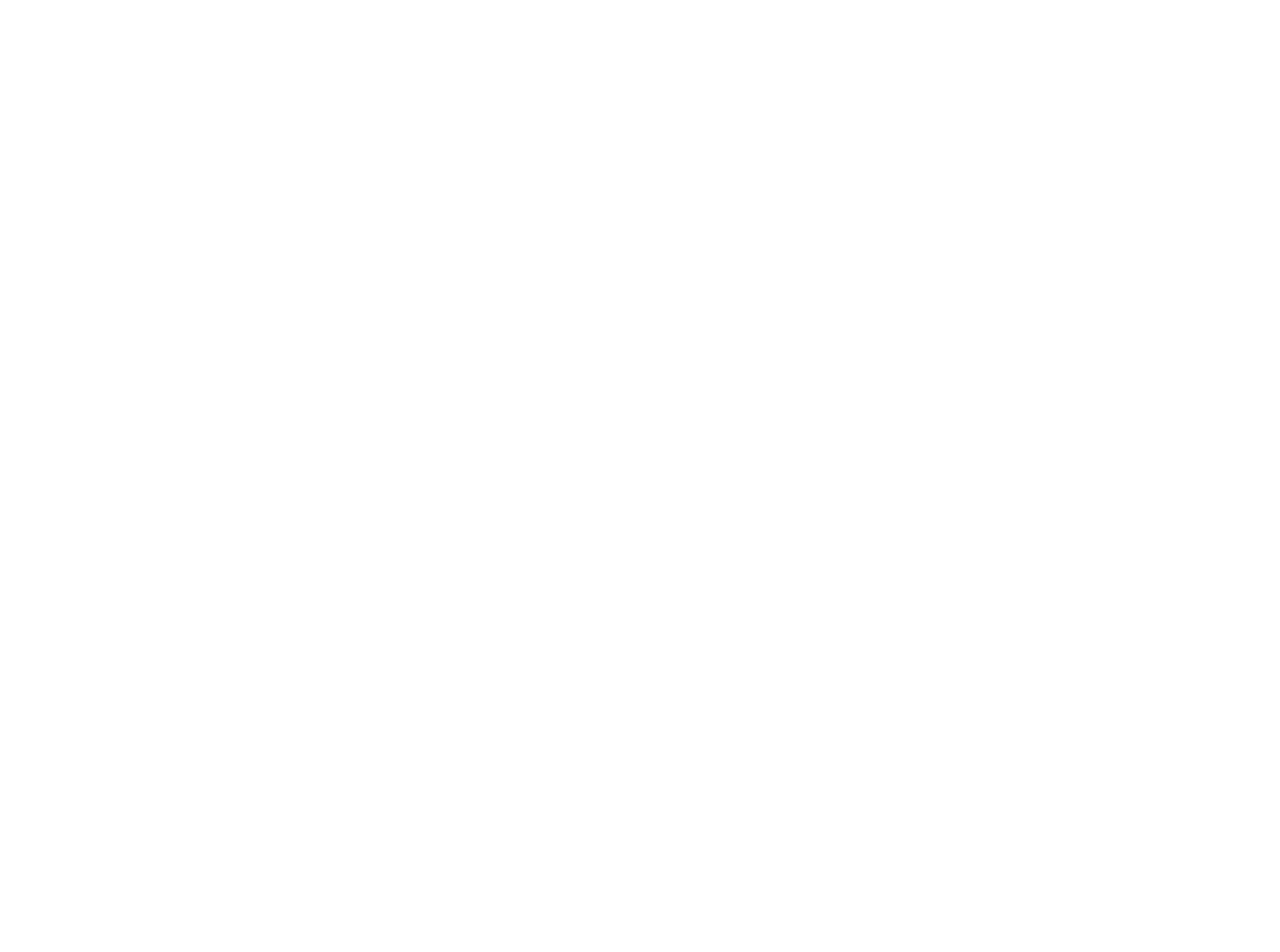
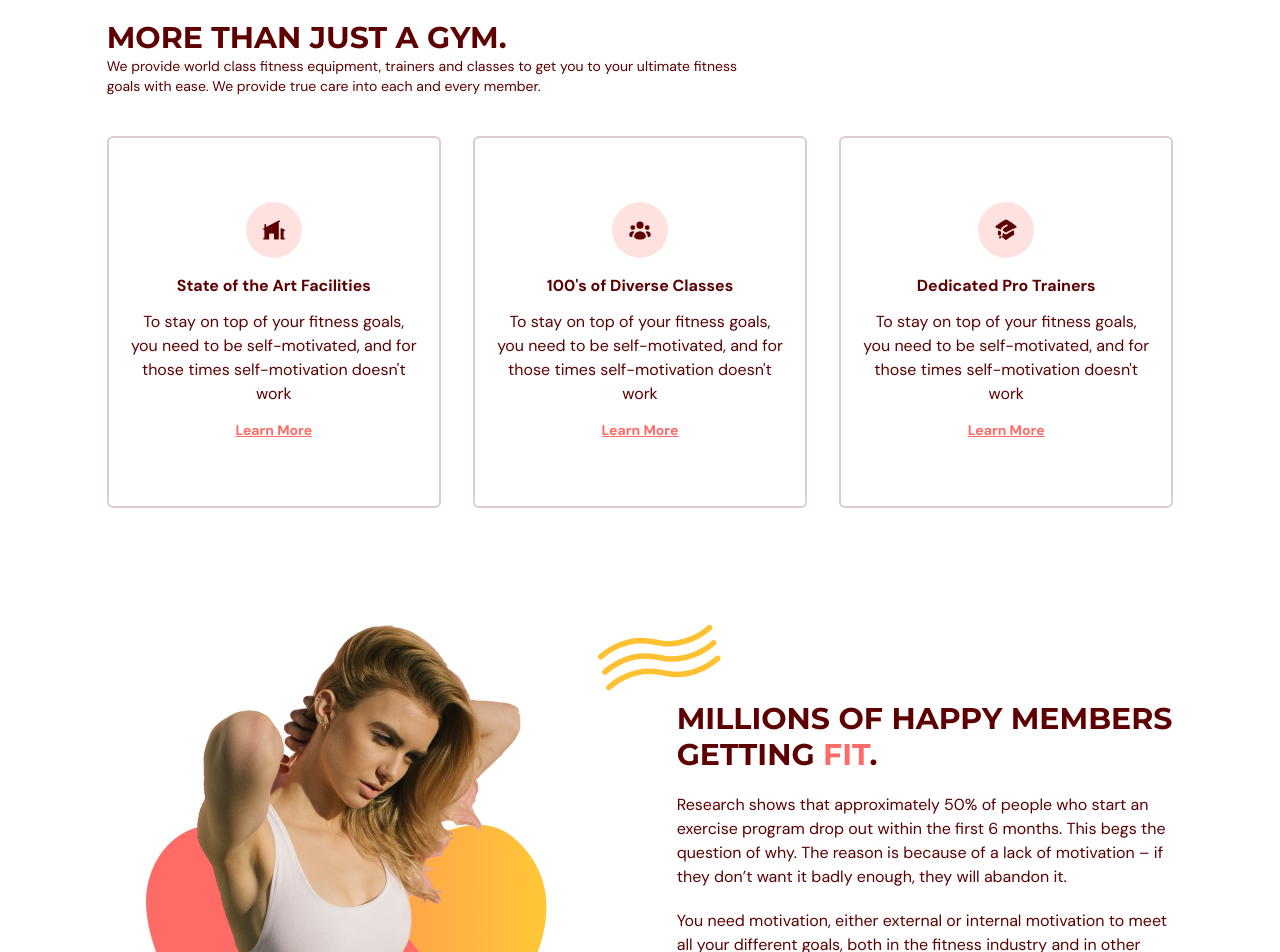
Before and after one commit to destinyamba/gym-website, a React (Vite) app in the folder gym-typescript/: page / in a window 1280 px wide. Shown: the part 880-1832 px from the top of the page. Before the commit the page ends 823 px from the top, so only its background shows below. Built offline with nearby package versions, Linux system fonts and the light colour scheme.

Commit message:
completed benefits

```diff
--- a/gym-typescript/src/App.tsx
+++ b/gym-typescript/src/App.tsx
@@ -2,6 +2,7 @@
 import { useEffect, useState } from "react";
 import { SELECTED_PAGE } from "@/shared/types";
 import Home from "@/scenes/home";
+import Benefits from "@/scenes/benefits";
 
 const App = () => {
   const [selectedPage, setSelectedPage] = useState<SELECTED_PAGE>(
@@ -30,6 +31,9 @@
         setSelectedPage={setSelectedPage}
       />
       <Home setSelectedPage={setSelectedPage} />
+      <Benefits setSelectedPage={setSelectedPage} />
+      {/* <OurClasses setSelectedPage={setSelectedPage} />
+      <ContactUs setSelectedPage={setSelectedPage} /> */}
     </div>
   );
 };
--- /dev/null
+++ b/gym-typescript/src/scenes/benefits/Benefit.tsx
@@ -0,0 +1,42 @@
+import { SELECTED_PAGE } from "@/shared/types";
+import { motion } from "framer-motion";
+import AnchorLink from "react-anchor-link-smooth-scroll";
+
+type Props = {
+  key: string;
+  icon: JSX.Element;
+  title: string;
+  description: string;
+  setSelectedPage: (value: SELECTED_PAGE) => void;
+};
+
+const childVariant = {
+  hidden: { opacity: 0, scale: 0.9 },
+  visible: { opacity: 1, scale: 1 },
+};
+
+const Benefit = ({ icon, title, description, setSelectedPage }: Props) => {
+  return (
+    <motion.div
+      variants={childVariant}
+      className="mt-5 rounded-md border-2 border-gray-100 px-5 py-16 text-center"
+    >
+      <div className="mb-4 flex justify-center">
+        <div className="rounded-full vorder-3 border-gray-100 bg-primary-100 p-4">
+          {icon}
+        </div>
+      </div>
+      <h4 className="font-bold">{title}</h4>
+      <p className="my-3">{description}</p>
+      <AnchorLink
+        className="text-sm font-bold text-primary-500 underline hover:text-secondary-500"
+        onClick={() => setSelectedPage(SELECTED_PAGE.CONTACTUS)}
+        href={`#${SELECTED_PAGE.CONTACTUS}`}
+      >
+        Learn More
+      </AnchorLink>
+    </motion.div>
+  );
+};
+
+export default Benefit;
--- /dev/null
+++ b/gym-typescript/src/scenes/benefits/index.tsx
@@ -0,0 +1,157 @@
+import HText from "@/shared/HText";
+import { BenefitType, SELECTED_PAGE } from "@/shared/types";
+import {
+  HomeModernIcon,
+  UserGroupIcon,
+  AcademicCapIcon,
+} from "@heroicons/react/20/solid";
+import { motion } from "framer-motion";
+import Benefit from "./Benefit";
+import BenefitsPageGraphic from "@/assets/BenefitsPageGraphic.png";
+import ActionButton from "@/shared/ActionButton";
+
+type Props = {
+  setSelectedPage: (value: SELECTED_PAGE) => void;
+};
+
+const Benefits = ({ setSelectedPage }: Props) => {
+  const benefits: Array<BenefitType> = [
+    {
+      icon: <HomeModernIcon className="h-6 w-6" />,
+      title: "State of the Art Facilities",
+      description:
+        "To stay on top of your fitness goals, you need to be self-motivated, and for those times self-motivation doesn't work",
+    },
+    {
+      icon: <UserGroupIcon className="h-6 w-6" />,
+      title: "100's of Diverse Classes",
+      description:
+        "To stay on top of your fitness goals, you need to be self-motivated, and for those times self-motivation doesn't work",
+    },
+    {
+      icon: <AcademicCapIcon className="h-6 w-6" />,
+      title: "Dedicated Pro Trainers",
+      description:
+        "To stay on top of your fitness goals, you need to be self-motivated, and for those times self-motivation doesn't work",
+    },
+  ];
+
+  const container = {
+    hidden: {},
+    visible: {
+      transition: { staggerChildren: 0.3 },
+    },
+  };
+  return (
+    <section id="benefits" className="mx-auto min-h-full w-5/6 py-20">
+      <motion.div
+        onViewportEnter={() => setSelectedPage(SELECTED_PAGE.BENEFITS)}
+      >
+        {/* HEADER */}
+        <motion.div
+          initial="hidden"
+          whileInView="visible"
+          viewport={{ once: true, amount: 0.5 }}
+          transition={{ duration: 1 }}
+          variants={{
+            hidden: { opacity: 0, x: -50 },
+            visible: { opacity: 1, x: 0 },
+          }}
+          className="md:my-5 md:w-3/5"
+        >
+          <HText>more than just a gym.</HText>
+          <p className="my5 text-sm">
+            We provide world class fitness equipment, trainers and classes to
+            get you to your ultimate fitness goals with ease. We provide true
+            care into each and every member.
+          </p>
+        </motion.div>
+        {/* BENEFITS */}
+        <motion.div
+          initial="hidden"
+          whileInView="visible"
+          viewport={{ once: true, amount: 0.5 }}
+          variants={container}
+          className="md:flex items-center justify-between gap-8 mt-5"
+        >
+          {benefits.map((benefit: BenefitType) => (
+            <Benefit
+              key={benefit.title}
+              icon={benefit.icon}
+              title={benefit.title}
+              description={benefit.description}
+              setSelectedPage={setSelectedPage}
+            />
+          ))}
+        </motion.div>
+        {/* GRAPHICS & DESCRIPTION */}
+        <div className="mt-15 items-center justify-between gap-20 md:mt-28 md:flex">
+          {/* GRAPHIC */}
+          <img alt="benefits-graphic" src={BenefitsPageGraphic} />
+          {/* DESCRIPTION */}
+          <div>
+            {/* TITLE */}
+            <motion.div
+              initial="hidden"
+              whileInView="visible"
+              viewport={{ once: true, amount: 0.5 }}
+              transition={{ duration: 1 }}
+              variants={{
+                hidden: { opacity: 0, x: 50 },
+                visible: { opacity: 1, x: 0 },
+              }}
+              className="relative"
+            >
+              <div className="before:absolute before:-top-20 before:-left-20 before:z-1 before:content-abstractwaves">
+                <div>
+                  <HText>
+                    millions of happy members getting{" "}
+                    <span className="text-primary-500">fit</span>.
+                  </HText>
+                </div>
+              </div>
+            </motion.div>
+
+            {/* DESCRIPTION */}
+            <motion.div
+              initial="hidden"
+              whileInView="visible"
+              viewport={{ once: true, amount: 0.5 }}
+              transition={{ delay: 0.5, duration: 1 }}
+              variants={{
+                hidden: { opacity: 0, x: 50 },
+                visible: { opacity: 1, x: 0 },
+              }}
+            >
+              <p className="my-5">
+                Research shows that approximately 50% of people who start an
+                exercise program drop out within the first 6 months. This begs
+                the question of why. The reason is because of a lack of
+                motivation – if they don’t want it badly enough, they will
+                abandon it.
+              </p>
+              <p className="mb-5">
+                You need motivation, either external or internal motivation to
+                meet all your different goals, both in the fitness industry and
+                in other areas of your life. Sometimes, motivational quotes are
+                just what you need to get yourself up and running.
+              </p>
+            </motion.div>
+
+            {/* BUTTON */}
+            <div className="relative mt-16">
+              <div className="before:absolute before:-bottom-20 before:right-40 before:z-[-1] before:content-sparkles">
+                {" "}
+                <ActionButton setSelectedPage={setSelectedPage}>
+                  Join Now
+                </ActionButton>
+              </div>
+            </div>
+          </div>
+        </div>
+      </motion.div>
+    </section>
+  );
+};
+
+export default Benefits;
--- /dev/null
+++ b/gym-typescript/src/shared/HText.tsx
@@ -0,0 +1,15 @@
+import React from "react";
+
+type Props = {
+  children: React.ReactNode;
+};
+
+const HText = ({ children }: Props) => {
+  return (
+    <h1 className="basis-3/5 font-montserrat text-3xl font-bold uppercase">
+      {children}
+    </h1>
+  );
+};
+
+export default HText;
--- a/gym-typescript/src/shared/types.ts
+++ b/gym-typescript/src/shared/types.ts
@@ -3,4 +3,10 @@
     BENEFITS = "benefits",
     OURCLASSES = "ourclasses",
     CONTACTUS = "contactus",
-  }
+  };
+
+export interface BenefitType {
+  icon: JSX.Element;
+  title: string;
+  description: string;
+};
```
Also changed, not shown: 1 other file (tests, documents, lock files or other folders).
